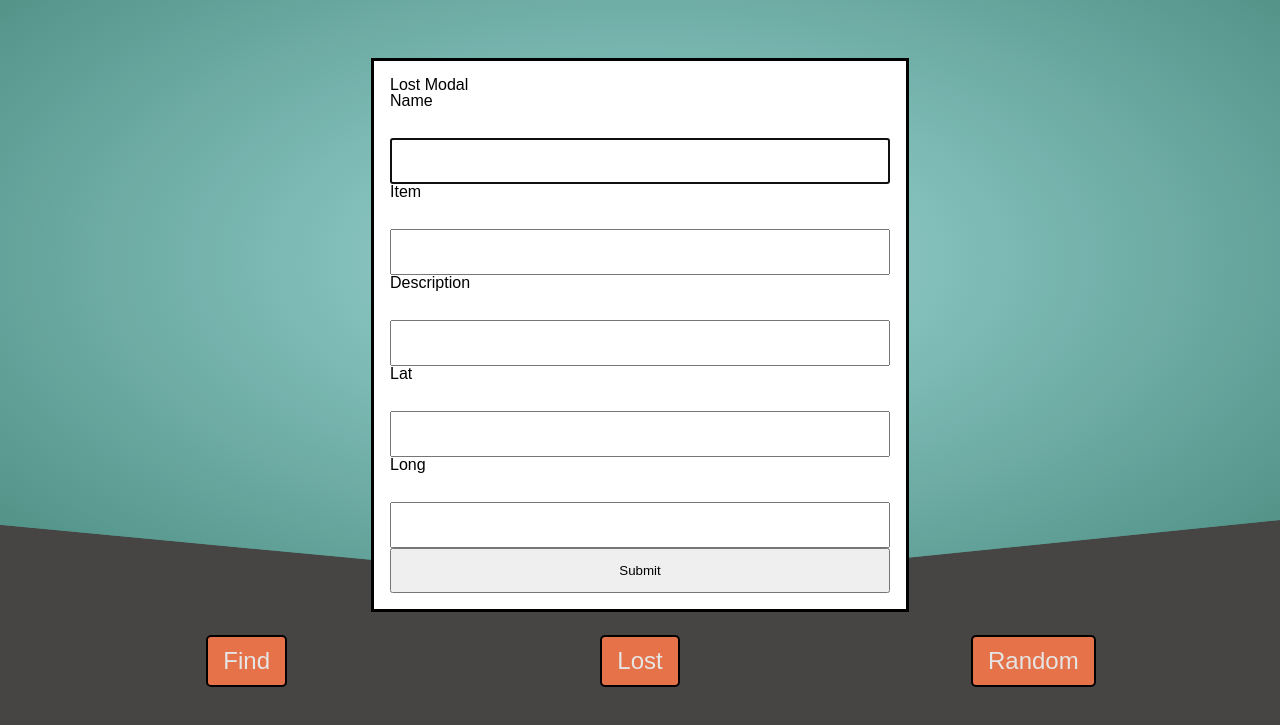
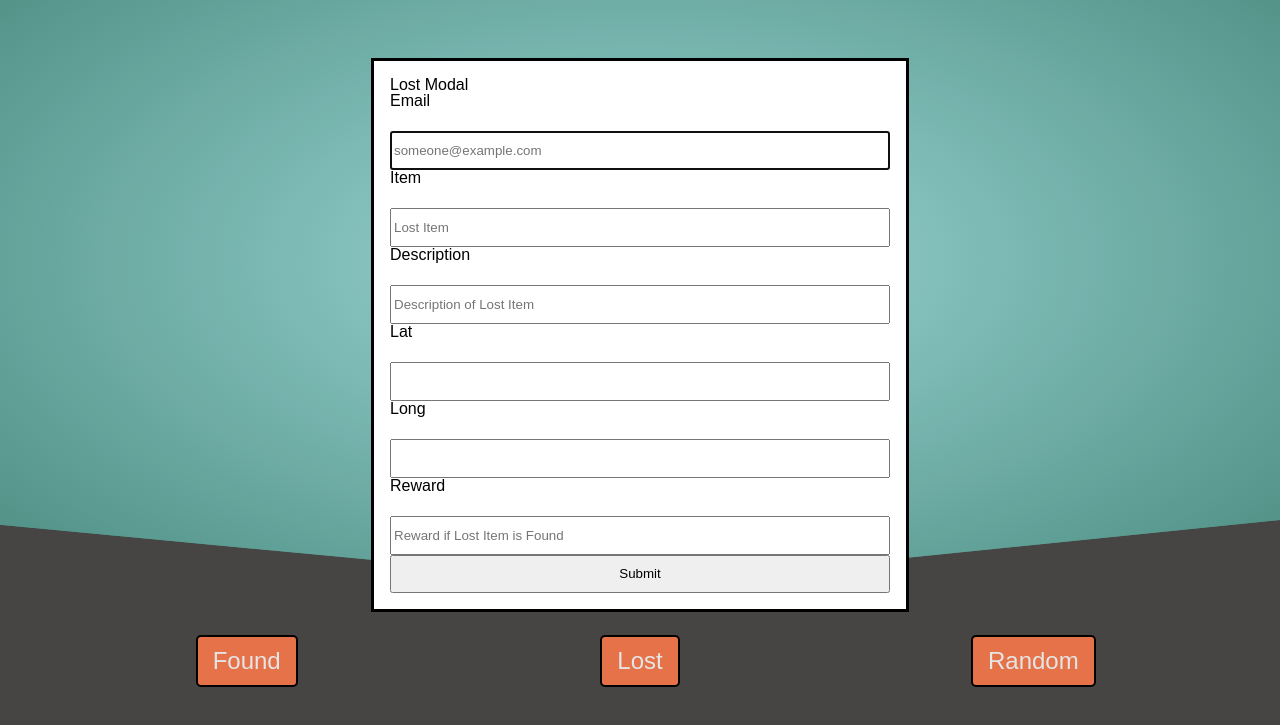
Before and after one commit to novakdr/Project-2, a website: page public/map.html in a window 1280 px wide. Both pictures are taken after a click on the button "Lost". Shown: the part 65-790 px from the top of the page. Drawn offline with nearby package versions, Linux system fonts and the light colour scheme; some packages are replaced by stand-ins of ours.

Commit message:
change find button to found, in lost form added placeholders and require, moved reward field from found to lost modal, created location field for future use currently commented out. Placed code for autocomplete currenlty commented out due to dropdown happening behind modal, will figure out the issue tomorrow.

```diff
--- a/public/map.html
+++ b/public/map.html
@@ -38,7 +38,7 @@
         </div>
 
         <div class="button__section">
-            <button id='find__button'>Find</button>
+            <button id='find__button'>Found</button>
             <button id='lost__button'>Lost</button>
             <button id='random__button'>Random</button>
         </div>
@@ -46,32 +46,34 @@
         <dialog id="find__modal">
             <h4>Find Modal</h4>
             <form id='form__section' action="">
-                Name
-                <input type="text">
+                Email
+                <input type="text" placeholder="someone@example.com" required>
                 Item
-                <input type="text">
+                <input type="text" placeholder="Item Found" required>
                 Description
-                <input type="text">
-                Reward
-                <input type="text">
-                <button id="submit__find">Submit</button>
+                <input type="text" placeholder="Description of Found Item" required>
+                <button id="submit__lost">Submit</button>
             </form>
         </dialog>
 
         <dialog id="lost__modal">
             <h4>Lost Modal</h4>
             <form id='form__section' action="">
-                Name
-                <input type="text" id="lostName">
+                Email
+                <input type="text" id="lostName" placeholder="someone@example.com" required>
                 Item
-                <input type="text" id="lostItem">
+                <input type="text" id="lostItem" placeholder="Lost Item" required>
                 Description
-                <input type="text" id="lostDescription">
+                <input type="text" id="lostDescription" placeholder="Description of Lost Item" required>
+                <!-- Location
+                <input id="autocomplete" class ="aucontainer" type="text" placeholder="Location Item was last seen" required> -->
                 Lat
-                <input type="text" id="lostLat">
+                <input type="text" id="lostLat" required>
                 Long
-                <input type="text" id="lostLong">
-                <button id="submit__lost">Submit</button>
+                <input type="text" id="lostLong" required>
+                Reward
+                <input type="text" placeholder="Reward if Lost Item is Found" >
+                <button id="submit__find">Submit</button>
             </form>
         </dialog>
 
```
Also changed, not shown: public/js/map.js (+15 -3 lines), 1 other file.
